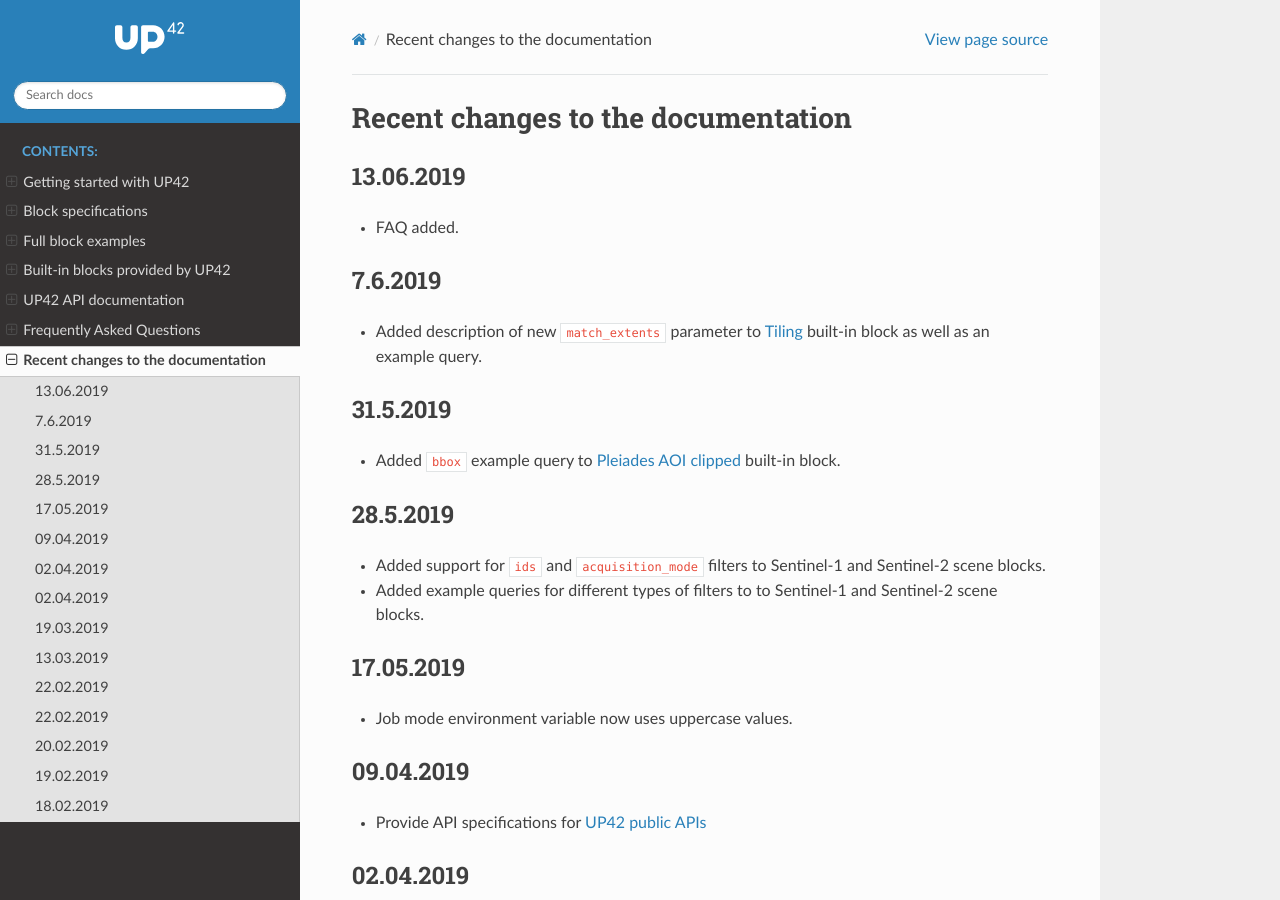
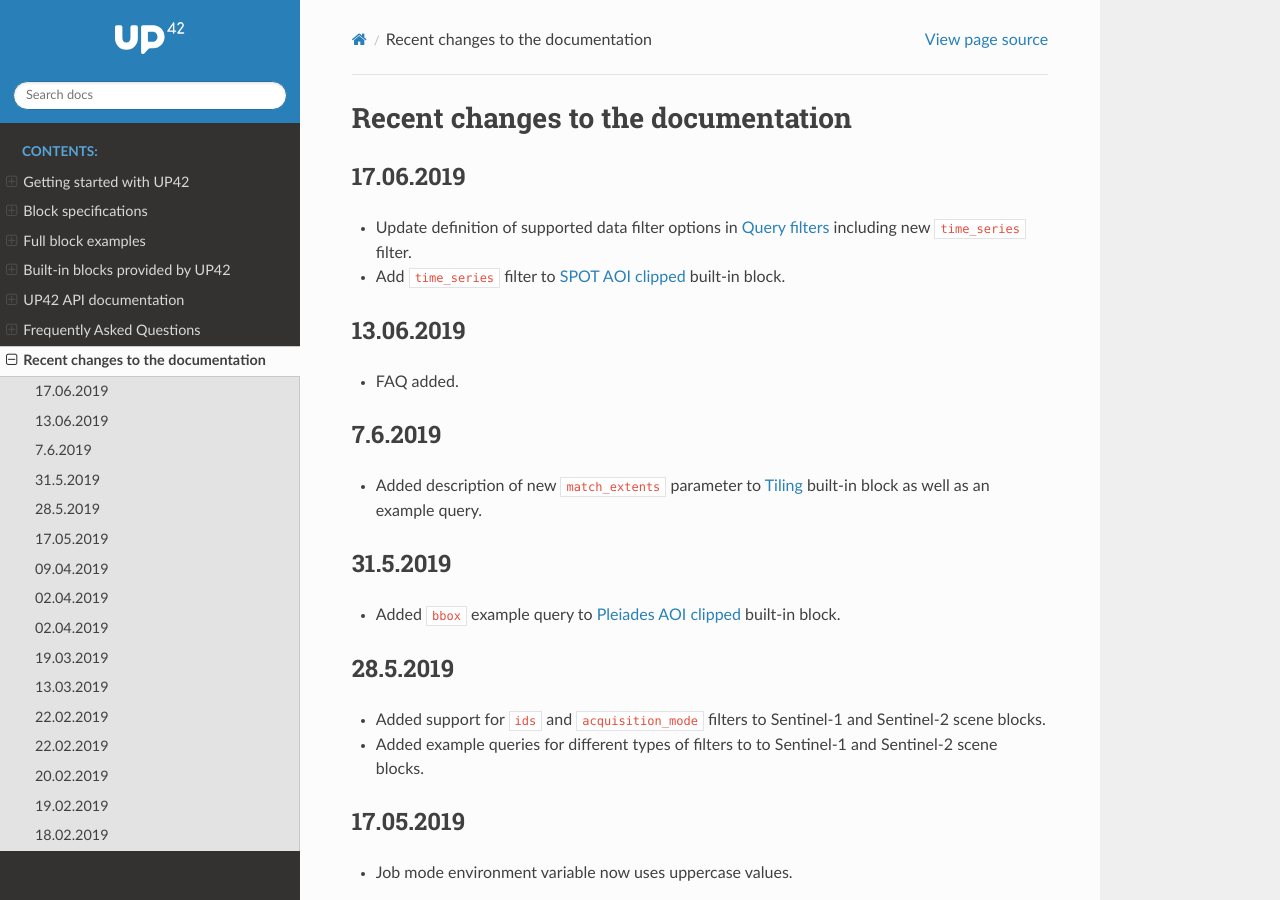
Before and after one commit to up42/docs, a Sphinx documentation site: the page built from source/recent-changes.rst, in a window 1280 px wide and 900 px high. Built offline with Sphinx 7.4.7 and the Read the Docs theme 2.0.0, drawn with Linux system fonts in a browser that asks for light colours.

Commit message:
Updates recent changes page

```diff
--- a/source/recent-changes.rst
+++ b/source/recent-changes.rst
@@ -1,5 +1,11 @@
 Recent changes to the documentation
 ===================================
+
+17.06.2019
+----------
+
+* Update definition of supported data filter options in :ref:`Query filters <block-params>` including new ``time_series`` filter.
+* Add ``time_series`` filter to :ref:`SPOT AOI clipped <spot-aoiclipped-block>` built-in block.
 
 13.06.2019
 ----------
```
